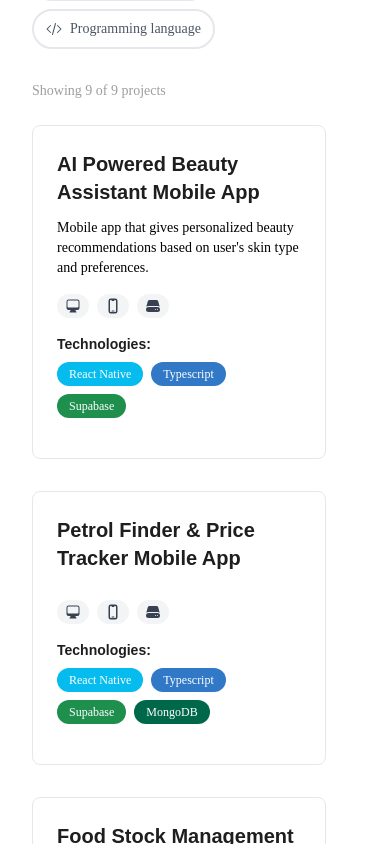
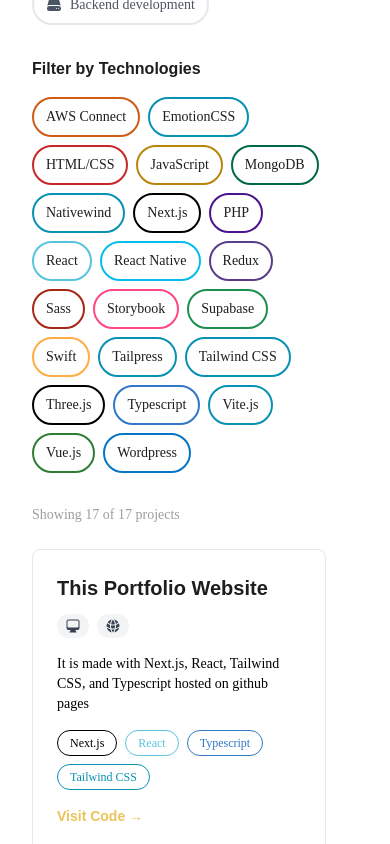
Before and after one commit to eginatakasan/eginatakasan.github.io, a Next.js app: page /projects in a window 390 px wide. Shown: the part 920-1764 px from the top of the page. Built offline with nearby package versions, Linux system fonts and the light colour scheme; no server answers.

Commit message:
add projects, styling improvements

```diff
--- a/app/projects/page.tsx
+++ b/app/projects/page.tsx
@@ -8,15 +8,15 @@
   return (
     <div className="w-full h-full min-h-screen flex flex-col bg-white">
       <TopNavigation />
-      <div className="flex flex-col mt-32 px-8 mr-8 mb-24 md:mt-32 md:px-16 md:mx-auto xl:px-24 xl:max-w-[1280px]">
+      <div className="flex flex-col mt-32 px-8 mr-8 mb-24 md:mt-32 md:px-16 md:mx-auto xl:max-w-[1280px]">
         <section className="max-w-6xl mx-auto w-full mb-24 md:mb-20">
           <h1 className="text-7xl sm:text-[5rem] mt-2 font-cardo font-bold text-textBlack pr-1 border-solid">
             My Projects
           </h1>
           <div className="block mt-4 p-1 max-w-[600px] text-justify font-medium text-textBlack font-raleway">
             Here are some of the projects I've worked on. I might have more
-            since I'm always working on something new, so let me know if you're
-            interested!
+            since I'm always working on something new! Feel free to contact me
+            if you're interested in any of my projects.
           </div>
           <p className="text-sm mt-2 italic font-raleway text-textBlack">
             (last updated: {getFormattedBuildDate()})
--- a/src/components/organisms/About.tsx
+++ b/src/components/organisms/About.tsx
@@ -9,10 +9,10 @@
 const About = () => {
   return (
     <section
-      className="flex flex-col px-10 pt-10 pb-5 justify-start md:flex-wrap md:flex-row md:py-5 md:px-16 xl:mx-auto xl:px-24 xl:max-w-[1280px] gap-6 w-full relative"
+      className="flex flex-col px-10 pt-10 pb-5 justify-start md:flex-wrap md:flex-row md:py-5 md:px-16 xl:mx-auto xl:max-w-[1280px] gap-6 w-full relative"
       aria-label="Eginata Kasan's Work Experience, Education, and Projects"
     >
-      <div className="absolute inset-x-16 xl:inset-x-24 top-0 border-t border-solid border-t-lightGray opacity-60"></div>
+      <div className="absolute inset-x-16 top-0 border-t border-solid border-t-lightGray opacity-60"></div>
 
       <div className="flex-[0.3 1 40%] lg:flex-[0.3 1 30%] flex flex-col">
         <section
--- a/src/components/organisms/BottomContacts.tsx
+++ b/src/components/organisms/BottomContacts.tsx
@@ -6,7 +6,7 @@
 
 const BottomContacts = () => {
   return (
-    <footer className="flex flex-col px-8 md:px-16 xl:px-24 py-6 w-full xl:max-w-[1280px] mx-auto">
+    <footer className="flex flex-col px-8 md:px-16 py-6 w-full xl:max-w-[1280px] mx-auto">
       <div className="flex-1 border-t border-t-black border-solid" />
       <div className="flex flex-row justify-between items-center">
         <div className="flex flex-row space-x-4">
--- a/src/components/organisms/Introduction.tsx
+++ b/src/components/organisms/Introduction.tsx
@@ -8,7 +8,7 @@
 const IntroductionView = () => {
   return (
     <section
-      className="flex flex-col mt-32 mb-24 px-8 mr-8 md:mt-32 md:px-16 md:mx-auto md:mb-20  xl:max-w-[1280px]"
+      className="flex flex-col mt-32 mb-24 px-8 mr-8 md:mt-32 md:px-16 md:mx-auto md:mb-20 xl:max-w-[1280px]"
       aria-label="Introduction"
     >
       <div className="flex flex-col items-start w-full">
--- a/src/components/organisms/ProjectSearch.tsx
+++ b/src/components/organisms/ProjectSearch.tsx
@@ -11,8 +11,29 @@
 const ProjectSearch = () => {
   const [searchText, setSearchText] = useState('');
   const [selectedTags, setSelectedTags] = useState<Set<string>>(new Set());
+  const [selectedTechnologies, setSelectedTechnologies] = useState<Set<string>>(
+    new Set(),
+  );
 
-  // Filter projects by search text and selected tags
+  // Extract unique technologies from all projects
+  const allTechnologies = useMemo(() => {
+    const techSet = new Set<string>();
+    projects.forEach(project => {
+      project.technologies.forEach(tech => {
+        techSet.add(tech.name);
+      });
+    });
+    return Array.from(techSet).sort();
+  }, []);
+
+  // Get technology object by name
+  const getTechnologyByName = (name: string) => {
+    return projects
+      .flatMap(project => project.technologies)
+      .find(tech => tech.name === name);
+  };
+
+  // Filter projects by search text, selected tags, and selected technologies
   const filteredProjects = useMemo(() => {
     return projects.filter(project => {
       // Text search filter
@@ -32,9 +53,19 @@
         selectedTags.size === 0 ||
         Array.from(selectedTags).some(tag => projectTags.has(tag));
 
+      // Technology filter
+      // const projectTechNames = new Set(
+      //   project.technologies.map(tech => tech.name),
+      // );
+      // const matchesTechnologies =
+      //   selectedTechnologies.size === 0 ||
+      //   Array.from(selectedTechnologies).some(tech =>
+      //     projectTechNames.has(tech),
+      //   );
+
       return matchesText && matchesTags;
     });
-  }, [searchText, selectedTags]);
+  }, [searchText, selectedTags, selectedTechnologies]);
 
   // Get unique tags for a specific project
   const getProjectTags = (project: (typeof projects)[0]) => {
@@ -57,8 +88,27 @@
     setSelectedTags(newSelectedTags);
   };
 
+  const toggleTechnology = (techName: string) => {
+    const newSelectedTechnologies = new Set(selectedTechnologies);
+    if (newSelectedTechnologies.has(techName)) {
+      newSelectedTechnologies.delete(techName);
+    } else {
+      newSelectedTechnologies.add(techName);
+    }
+    setSelectedTechnologies(newSelectedTechnologies);
+  };
+
+  const clearAllFilters = () => {
+    setSelectedTags(new Set());
+    setSelectedTechnologies(new Set());
+  };
+
   const clearAllTags = () => {
     setSelectedTags(new Set());
+  };
+
+  const clearAllTechnologies = () => {
+    setSelectedTechnologies(new Set());
   };
 
   return (
@@ -105,27 +155,74 @@
         </div>
       </div>
 
+      {/* Technology Filter Section */}
+      <div className="mb-8">
+        <div className="flex items-center justify-between mb-4">
+          <h3 className="text-md font-semibold text-textBlack">
+            Filter by Technologies
+          </h3>
+          {selectedTechnologies.size > 0 && (
+            <button
+              onClick={clearAllTechnologies}
+              className="text-sm text-accent hover:text-accent-light font-medium transition-colors"
+            >
+              Clear all
+            </button>
+          )}
+        </div>
+        <div className="flex flex-wrap gap-2">
+          {allTechnologies.map(techName => {
+            const tech = getTechnologyByName(techName);
+            return (
+              <button
+                key={techName}
+                onClick={() => toggleTechnology(techName)}
+                className={clsx(
+                  'px-3 py-2 text-sm rounded-full font-medium font-raleway transition-all duration-200',
+                  'border-2',
+                  selectedTechnologies.has(techName)
+                    ? 'text-white border-current'
+                    : 'bg-white text-textBlack border-gray-200 hover:border-current',
+                )}
+                style={{
+                  backgroundColor: selectedTechnologies.has(techName)
+                    ? tech?.color ?? '#ECC35A'
+                    : 'transparent',
+                  borderColor: tech?.color ?? '#ECC35A',
+                }}
+              >
+                {techName}
+              </button>
+            );
+          })}
+        </div>
+      </div>
+
       {/* Results Count */}
       <div className="mb-6">
         <p className="text-sm text-lightGray font-raleway">
           Showing {filteredProjects.length} of {projects.length} projects
         </p>
+        {(selectedTags.size > 0 || selectedTechnologies.size > 0) && (
+          <button
+            onClick={clearAllFilters}
+            className="text-sm text-accent hover:text-accent-light font-medium transition-colors mt-2"
+          >
+            Clear all filters
+          </button>
+        )}
       </div>
 
       {/* Projects Grid */}
-      <div className="grid grid-cols-1 md:grid-cols-2 lg:grid-cols-3 gap-8">
+      <div className="grid grid-cols-1 md:grid-cols-2 lg:grid-cols-3 gap-4">
         {filteredProjects?.map(project => (
           <div
             key={project.title}
-            className="bg-white border border-gray-200 rounded-lg p-6 hover:shadow-lg transition-shadow duration-300"
+            className="bg-white border border-gray-200 rounded-lg p-6 hover:shadow-md hover:shadow-accent-light/40 transition-shadow duration-300"
           >
             <h3 className="text-xl font-semibold text-textBlack mb-3">
               {project.title}
             </h3>
-            <p className="font-raleway text-sm mb-4 line-clamp-3">
-              {project?.description}
-            </p>
-
             {/* Project Tags */}
             <div className="flex flex-wrap gap-2 mb-4">
               {getProjectTags(project).map((tag, index) => (
@@ -137,20 +234,23 @@
                 </span>
               ))}
             </div>
+            <p className="font-raleway text-sm mb-4 line-clamp-3">
+              {project?.description}
+            </p>
 
             {/* Technologies */}
             <div className="mb-4">
-              <h4 className="text-sm font-semibold text-textBlack mb-2">
-                Technologies:
-              </h4>
               <div className="flex flex-wrap gap-2">
                 {project.technologies.map((tech, index) => (
                   <span
                     key={index}
                     className={clsx(
-                      'px-3 py-1 text-white text-xs rounded-full font-medium font-raleway',
+                      'px-3 py-1 text-accent border border-accent text-xs rounded-full font-medium font-raleway',
                     )}
-                    style={{ backgroundColor: tech?.color ?? '#ECC35A' }}
+                    style={{
+                      borderColor: tech?.color ?? '#ECC35A',
+                      color: tech?.color ?? '#ECC35A',
+                    }}
                   >
                     {tech?.name}
                   </span>
@@ -158,15 +258,15 @@
               </div>
             </div>
 
-            <div className="flex gap-3">
+            <div className="flex gap-3 mt-4">
               {project.githubUrl && (
                 <a
                   href={project.githubUrl}
                   target="_blank"
                   rel="noopener noreferrer"
-                  className="text-accent hover:text-accent-light text-sm font-medium transition-colors"
+                  className="text-accent hover:text-accent-light hover:underline text-sm font-bold transition-colors"
                 >
-                  GitHub →
+                  Visit Code →
                 </a>
               )}
               {project.liveUrl && (
@@ -174,7 +274,7 @@
                   href={project.liveUrl}
                   target="_blank"
                   rel="noopener noreferrer"
-                  className="text-accent hover:text-accent-light text-sm font-medium transition-colors"
+                  className="text-accent hover:text-accent-light hover:underline text-sm font-bold transition-colors"
                 >
                   Live Demo →
                 </a>
@@ -194,6 +294,7 @@
             onClick={() => {
               setSearchText('');
               setSelectedTags(new Set());
+              setSelectedTechnologies(new Set());
             }}
             className="mt-4 text-accent hover:text-accent-light font-medium transition-colors"
           >
--- a/src/components/organisms/TopNavigation.tsx
+++ b/src/components/organisms/TopNavigation.tsx
@@ -9,7 +9,7 @@
   return (
     <nav className="w-full h-auto">
       <div
-        className={`flex flex-row justify-between items-center px-8 md:px-16 xl:px-24 w-full xl:mx-auto xl:max-w-[1280px] py-4 z-50 text-accent border-0 border-b border-b-white bg-white bg-opacity-20 rounded-bl-3xl backdrop-blur-md ${
+        className={`flex flex-row justify-between items-center px-8 md:px-16 w-full xl:mx-auto xl:max-w-[1280px] py-4 z-50 text-accent border-0 border-b border-b-white bg-white bg-opacity-20 rounded-bl-3xl backdrop-blur-md ${
           mode ? 'border-b border-b-textBlack' : ''
         }`}
       >
--- a/src/constants/projects.constant.ts
+++ b/src/constants/projects.constant.ts
@@ -1,5 +1,6 @@
 // Data for Projects section
 import tech, { Technology } from './technologies.constant';
+import url from './url.constant';
 
 export type Project = {
   title: string;
@@ -12,11 +13,35 @@
 const projects: Project[] = [
   {
     description:
-      "Mobile app that gives personalized beauty recommendations based on user's skin type and preferences.",
+      'It is made with Next.js, React, Tailwind CSS, and Typescript hosted on github pages',
+    githubUrl: url.githubIoRepo,
+    technologies: [
+      tech['Next.js'],
+      tech['React'],
+      tech['Typescript'],
+      tech['Tailwind CSS'],
+    ],
+    title: 'This Portfolio Website',
+  },
+  {
+    description:
+      "Mobile app that gives personalized beauty recommendations based on user's skin type and preferences",
     technologies: [tech['React Native'], tech['Typescript'], tech['Supabase']],
     title: 'AI Powered Beauty Assistant Mobile App',
   },
   {
+    description: 'A website to connect dartboard venues and dart players',
+    technologies: [
+      tech['Next.js'],
+      tech['Typescript'],
+      tech['Tailwind CSS'],
+      tech['Supabase'],
+    ],
+    title: 'Dartboard Venue Finder Website',
+  },
+  {
+    description:
+      'Finds nearest petrol stations, displays prices, and notifies on price changes',
     technologies: [
       tech['React Native'],
       tech['Typescript'],
@@ -26,6 +51,8 @@
     title: 'Petrol Finder & Price Tracker Mobile App',
   },
   {
+    description:
+      'Helps convenience store managers reduce food waste through quantity and schedule management',
     technologies: [
       tech['React Native'],
       tech['Typescript'],
@@ -35,18 +62,37 @@
     title: 'Food Stock Management App',
   },
   {
+    description:
+      'A library of reusable and flexible UI components that is used in company framework to improve consistency and efficiency',
+    technologies: [tech['React'], tech['Typescript'], tech['Storybook']],
+    title: 'Company UI Library via Storybook',
+  },
+  {
+    description:
+      'Document storage system (similar to Google Drive) made with React.js and HTML/CSS',
+    technologies: [tech['React'], tech['HTML/CSS']],
+    title: 'Document Management System',
+  },
+  {
+    description:
+      'Softphone feature integrated into VR application for communication',
     technologies: [tech['React'], tech['Typescript'], tech['AWS Connect']],
     title: 'Softphone Feature for VR App',
   },
   {
+    description: 'Website for financial services and investment information',
     technologies: [tech['Vue.js'], tech['HTML/CSS']],
     title: 'Finance & Investment Website',
   },
   {
+    description:
+      'Livestream platform connecting producers, consumers, and resellers in a single platform',
     technologies: [tech['React'], tech['Typescript'], tech['Tailwind CSS']],
     title: 'Producer-Consumer-Reseller Livestream Website',
   },
   {
+    description:
+      'Point-of-sales system for restaurant order management and QR code generation',
     technologies: [
       tech['React'],
       tech['Typescript'],
@@ -56,6 +102,19 @@
     title: 'Qash Point-of-Sales System',
   },
   {
+    description:
+      'A simple house builder made with Three.js which is heavy on 3D graphics manipulation',
+    githubUrl: 'https://github.com/eginatakasan/The-Housekeeper-3js',
+    technologies: [tech['Three.js'], tech['React'], tech['Typescript']],
+    title: 'Three.js House Builder',
+  },
+  {
+    description: 'A mood-based place recommendation iOS app made with Swift',
+    technologies: [tech['Swift']],
+    title: 'Mood-based Place Recommendation App',
+  },
+  {
+    description: 'A professional blog website using Wordpress',
     technologies: [
       tech['Wordpress'],
       tech['PHP'],
@@ -65,6 +124,9 @@
     title: 'Lawassier. Website',
   },
   {
+    description:
+      'Dental practice website with appointment booking and services information with Wordpress',
+    liveUrl: 'https://thedentists.id/',
     technologies: [
       tech['Wordpress'],
       tech['PHP'],
@@ -74,6 +136,16 @@
     ],
     title: 'The Dentists Website',
   },
+  {
+    description: 'Technology Research company website using Next.js',
+    technologies: [tech['Next.js'], tech['Typescript'], tech['Tailwind CSS']],
+    title: 'Next.js Technology Research Company Website',
+  },
+  {
+    description: 'A simple website for a local business',
+    technologies: [tech['Vite'], tech['Typescript'], tech['EmotionCSS']],
+    title: 'Vite.js Website for Insurance Company',
+  },
 ];
 
 export default projects;
--- a/src/constants/tags.constant.tsx
+++ b/src/constants/tags.constant.tsx
@@ -3,7 +3,6 @@
   ComputerDesktopIcon,
   DevicePhoneMobileIcon,
   GlobeAltIcon,
-  CodeBracketIcon,
 } from '@heroicons/react/24/solid';
 
 export type TechnologyTag = {
@@ -28,10 +27,6 @@
     name: 'Backend development',
     icon: <ServerIcon className="w-4 h-4" />,
   },
-  Language: {
-    name: 'Programming language',
-    icon: <CodeBracketIcon className="w-4 h-4" />,
-  },
 };
 
 export default tags;
--- a/src/constants/technologies.constant.ts
+++ b/src/constants/technologies.constant.ts
@@ -20,7 +20,12 @@
   'C#': {
     color: '#9b4f96',
     name: 'C#',
-    tags: [tags['Mobile'], tags['Language']],
+    tags: [tags['Mobile']],
+  },
+  EmotionCSS: {
+    color: '#0891B2',
+    name: 'EmotionCSS',
+    tags: [tags['Frontend']],
   },
   'HTML/CSS': {
     color: '#C62828',
@@ -30,12 +35,12 @@
   Java: {
     color: '#007396',
     name: 'Java',
-    tags: [tags['Backend'], tags['Language']],
+    tags: [tags['Backend']],
   },
   JavaScript: {
     color: '#B8860B',
     name: 'JavaScript',
-    tags: [tags['Frontend'], tags['Backend'], tags['Web'], tags['Language']],
+    tags: [tags['Frontend'], tags['Backend'], tags['Web']],
   },
   MongoDB: {
     color: '#00684A',
@@ -47,10 +52,15 @@
     name: 'Nativewind',
     tags: [tags['Frontend'], tags['Mobile']],
   },
+  'Next.js': {
+    color: '#000000',
+    name: 'Next.js',
+    tags: [tags['Frontend'], tags['Web']],
+  },
   PHP: {
     color: '#4A148C',
     name: 'PHP',
-    tags: [tags['Backend'], tags['Web'], tags['Language']],
+    tags: [tags['Backend'], tags['Web']],
   },
   React: {
     color: '#58c4dc',
@@ -72,10 +82,20 @@
     name: 'Sass',
     tags: [tags['Frontend'], tags['Web']],
   },
+  Storybook: {
+    color: '#FF4785',
+    name: 'Storybook',
+    tags: [tags['Frontend']],
+  },
   Supabase: {
     color: '#1F8F4E',
     name: 'Supabase',
     tags: [tags['Backend']],
+  },
+  Swift: {
+    color: '#FFAC45',
+    name: 'Swift',
+    tags: [tags['Mobile'], tags['Frontend']],
   },
   Tailpress: {
     color: '#0891B2',
@@ -87,10 +107,20 @@
     name: 'Tailwind CSS',
     tags: [tags['Frontend'], tags['Web']],
   },
+  'Three.js': {
+    color: '#000000',
+    name: 'Three.js',
+    tags: [tags['Frontend']],
+  },
   Typescript: {
     color: '#3178c6',
     name: 'Typescript',
     tags: [tags['Frontend']],
+  },
+  Vite: {
+    color: '#0891B2',
+    name: 'Vite.js',
+    tags: [tags['Frontend'], tags['Web']],
   },
   'Vue.js': {
     color: '#2E7D32',
```
